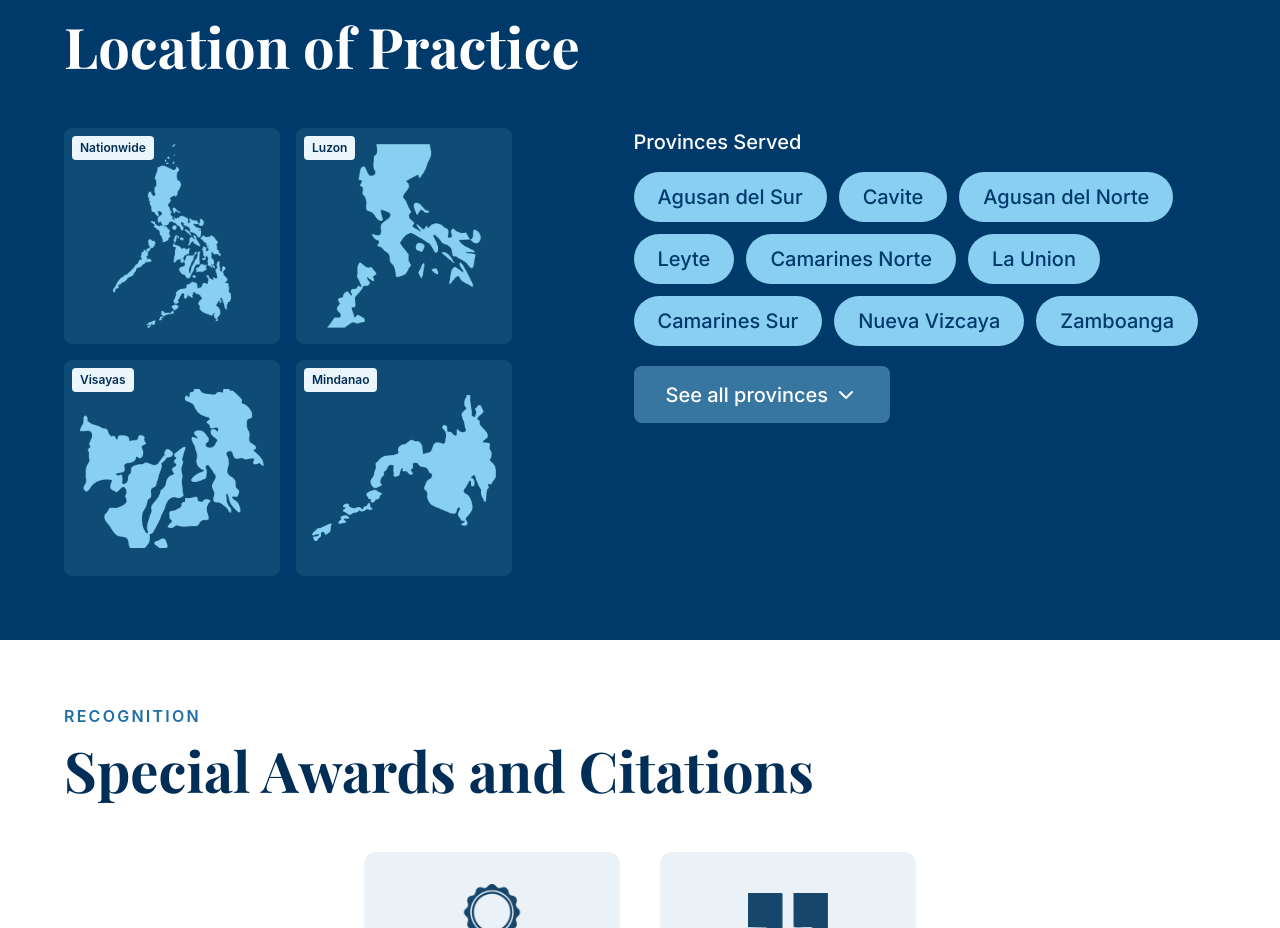
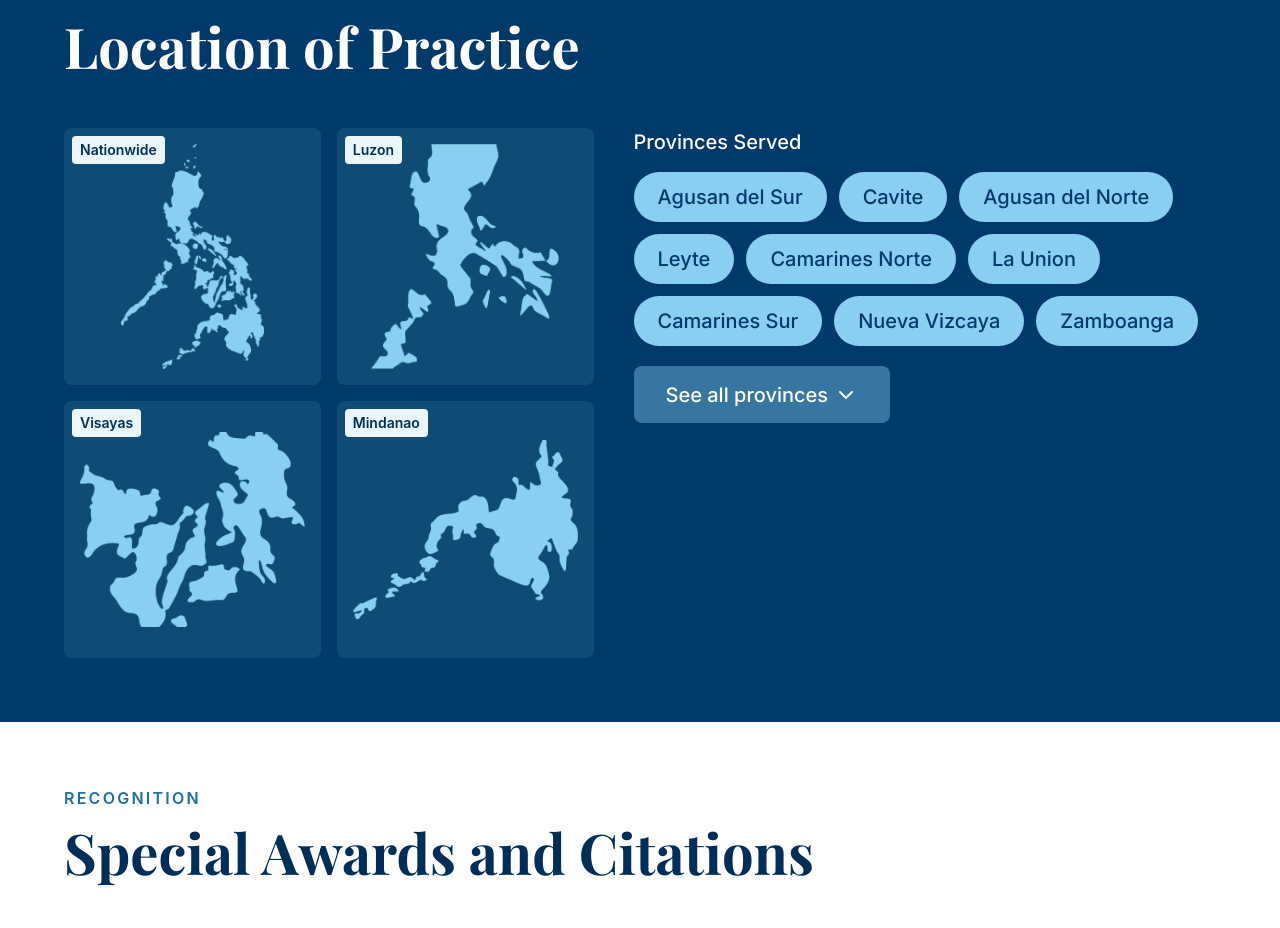
Before and after one commit to karllogdat/lexmeet-group4-template, a React (Vite) app: page /law-practice in a window 1280 px wide. Shown: the part 1386-2314 px from the top of the page. Built offline with nearby package versions, Linux system fonts and the light colour scheme; a web font is replaced by a local one.

Commit message:
Centered map section div

```diff
--- a/src/components/law-practice/LocationSection.jsx
+++ b/src/components/law-practice/LocationSection.jsx
@@ -19,8 +19,8 @@ export default function LocationSection() {
           Location of Practice
         </h2>
 
-        <div className="grid md:grid-cols-[1fr_1.1fr] gap-10">
-          <div className="grid grid-cols-2 gap-4 max-w-md ">
+        <div className="grid md:grid-cols-[1fr_1.1fr] gap-10 justify-items-center md:justify-items-start">
+          <div className="grid grid-cols-2 gap-4 w-full">
             {regions.map((region) => (
               <RegionMapCard key={region.id} label={region.label} image={region.image} />
             ))}
--- a/src/components/law-practice/RegionMapCard.jsx
+++ b/src/components/law-practice/RegionMapCard.jsx
@@ -1,7 +1,7 @@
 export default function RegionMapCard({ label, image }) {
   return (
     <div className="relative rounded-lg bg-[#0F4C75] aspect-square overflow-hidden">
-      <span className="absolute top-2 left-2 z-10 inline-block rounded bg-g4-50 px-2 py-1 text-xs font-semibold text-[#002E56]">
+      <span className="absolute top-2 left-2 z-10 inline-block rounded bg-g4-50 px-2 py-1  sm:text-xs md:text-xs lg:text-sm  font-semibold text-[#002E56]">
         {label}
       </span>
       {image ? (
```
